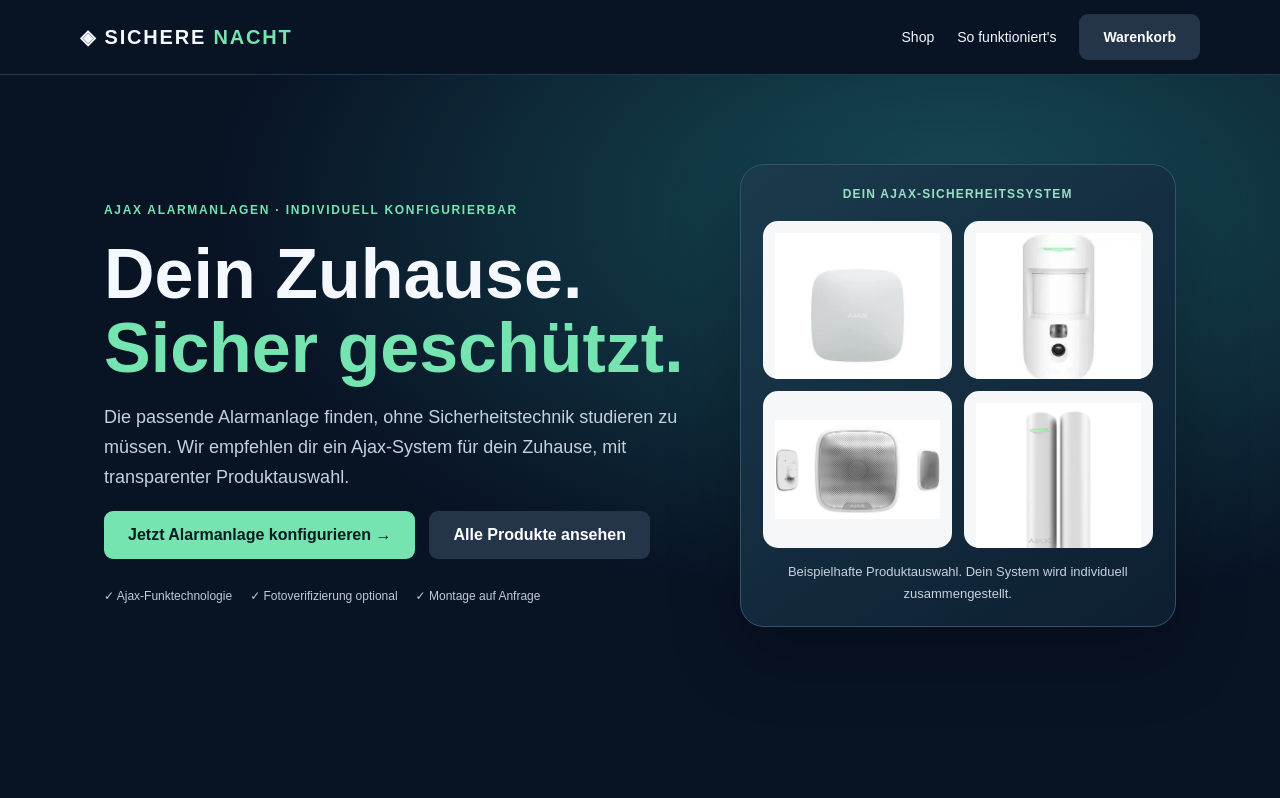
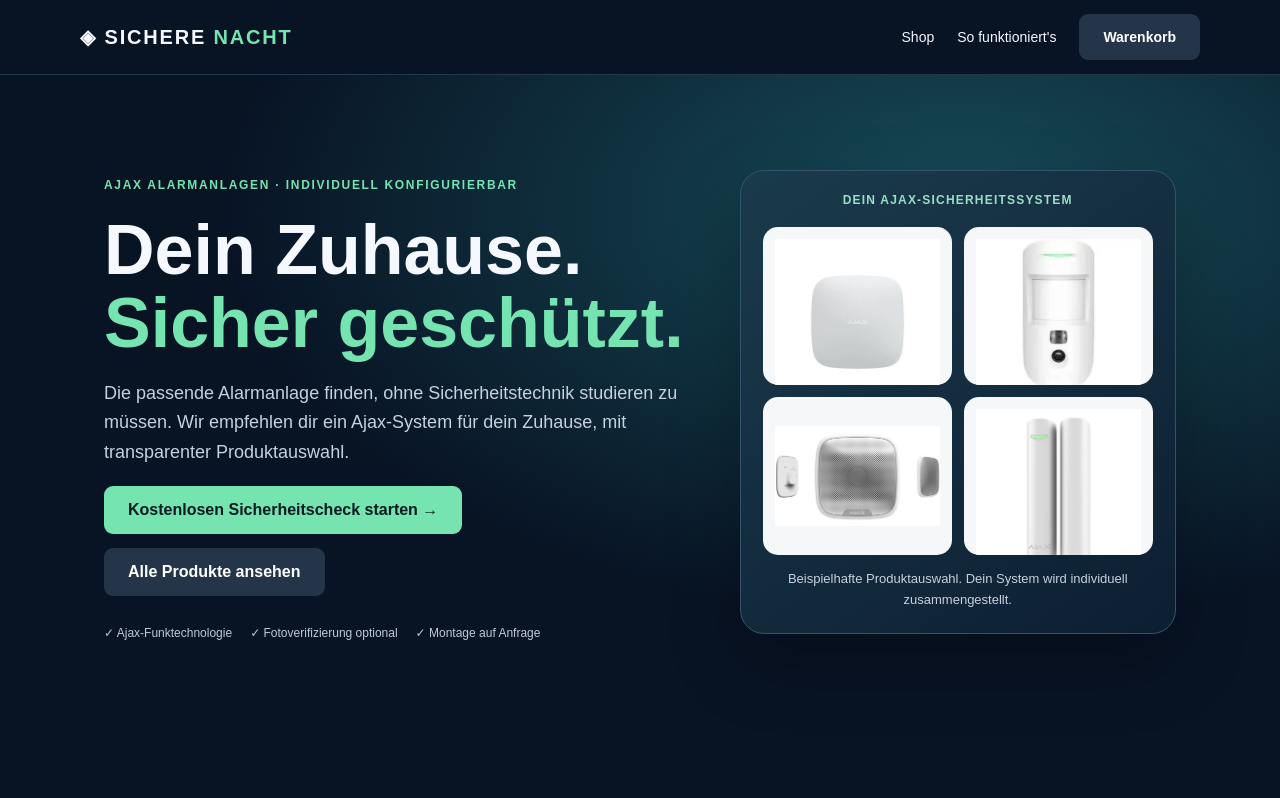
Before and after one commit to StevenHeyn/Sichere-Nacht.de, a Next.js app: page / in a window 1280 px wide. Shown: the top 798 px of the page. Built offline with nearby package versions, Linux system fonts and the light colour scheme.

Commit message:
Link security check from homepage

```diff
--- a/app/page.tsx
+++ b/app/page.tsx
@@ -17,7 +17,7 @@ const faqs=[
 ];
 export default function Home(){
  return <><header className="siteHeader"><nav className="wrap nav" aria-label="Hauptnavigation"><Link href="/" className="brand">◈ SICHERE <span className="accent">NACHT</span></Link><div className="headerLinks"><Link href="/shop">Shop</Link><Link href="#ablauf">So funktioniert's</Link><Link href="/warenkorb" className="button secondary">Warenkorb</Link></div></nav></header>
- <div className="hero heroHome"><div className="wrap heroSplit"><div><p className="eyebrow">AJAX ALARMANLAGEN · INDIVIDUELL KONFIGURIERBAR</p><h1>Dein Zuhause.<br/><span className="accent">Sicher geschützt.</span></h1><p className="heroLead">Die passende Alarmanlage finden, ohne Sicherheitstechnik studieren zu müssen. Wir empfehlen dir ein Ajax-System für dein Zuhause, mit transparenter Produktauswahl.</p><div className="row"><Link href="/konfigurator" className="button">Jetzt Alarmanlage konfigurieren →</Link><Link href="/shop" className="button secondary">Alle Produkte ansehen</Link></div><div className="trustRow"><span>✓ Ajax-Funktechnologie</span><span>✓ Fotoverifizierung optional</span><span>✓ Montage auf Anfrage</span></div></div><div className="heroVisual"><div className="heroVisualLabel">DEIN AJAX-SICHERHEITSSYSTEM</div><div className="heroProducts">{['38245.40.WH1','119282.310.WH1','38178.07.WH1','38099.03.WH1'].map(s=>{const p=catalog.get(s);return p?.image?<div key={s} className="heroProduct"><img src={p.image} alt={p.name} loading="eager"/></div>:null})}</div><p className="note">Beispielhafte Produktauswahl. Dein System wird individuell zusammengestellt.</p></div></div></div>
+ <div className="hero heroHome"><div className="wrap heroSplit"><div><p className="eyebrow">AJAX ALARMANLAGEN · INDIVIDUELL KONFIGURIERBAR</p><h1>Dein Zuhause.<br/><span className="accent">Sicher geschützt.</span></h1><p className="heroLead">Die passende Alarmanlage finden, ohne Sicherheitstechnik studieren zu müssen. Wir empfehlen dir ein Ajax-System für dein Zuhause, mit transparenter Produktauswahl.</p><div className="row"><Link href="/sicherheitscheck" className="button">Kostenlosen Sicherheitscheck starten →</Link><Link href="/shop" className="button secondary">Alle Produkte ansehen</Link></div><div className="trustRow"><span>✓ Ajax-Funktechnologie</span><span>✓ Fotoverifizierung optional</span><span>✓ Montage auf Anfrage</span></div></div><div className="heroVisual"><div className="heroVisualLabel">DEIN AJAX-SICHERHEITSSYSTEM</div><div className="heroProducts">{['38245.40.WH1','119282.310.WH1','38178.07.WH1','38099.03.WH1'].map(s=>{const p=catalog.get(s);return p?.image?<div key={s} className="heroProduct"><img src={p.image} alt={p.name} loading="eager"/></div>:null})}</div><p className="note">Beispielhafte Produktauswahl. Dein System wird individuell zusammengestellt.</p></div></div></div>
  <main><section className="wrap section introSection"><div className="sectionTop"><p className="eyebrow">DER EINFACHSTE START</p><h2>Was möchtest du schützen?</h2><p>Wähle dein Objekt. Wir führen dich durch alle wichtigen Fragen und zeigen eine passende Ausstattung.</p></div><div className="objectGrid"><Link className="objectCard" href="/konfigurator?objekt=wohnung"><span className="objectIcon">▦</span><h3>Wohnung</h3><p>Einfacher Schutz für Eingänge, Fenster und Wohnräume.</p><span className="accent">Wohnung konfigurieren →</span></Link><Link className="objectCard" href="/konfigurator?objekt=haus"><span className="objectIcon">⌂</span><h3>Haus</h3><p>Mehrere Zugänge, Etagen und Außenbereiche im Blick.</p><span className="accent">Haus konfigurieren →</span></Link><Link className="objectCard" href="/konfigurator?objekt=gewerbe"><span className="objectIcon">▤</span><h3>Gewerbe</h3><p>Eine erste Ausstattung als Grundlage für die Beratung.</p><span className="accent">Gewerbe konfigurieren →</span></Link></div></section>
  <section className="section band"><div className="wrap"><div className="sectionTop"><p className="eyebrow">BEISPIELPAKETE</p><h2>Eine gute Basis. Individuell erweiterbar.</h2><p>Diese Beispiele enthalten jeweils eine Ajax StreetSiren zur sichtbaren Abschreckung. Im Konfigurator passt du Mengen und Ausstattung an.</p></div><div className="grid bundleGrid">{bundles.map((b,i)=>{const price=b.items.reduce((sum,[sku,qty])=>sum+(catalog.get(sku)?.priceCents||0)*qty,0);return <article key={b.name} className={'card bundleCard '+(i===1?'featured':'')}><p className="eyebrow">{b.tag}</p><h3>{b.name}</h3><p>{b.desc}</p><div className="bundleImage"><img src="/ajax-images/38178.07.WH1.webp" alt="Ajax StreetSiren im Paket" loading="lazy"/><img src="/ajax-images/119282.310.WH1.webp" alt="Ajax MotionCam im Paket" loading="lazy"/></div><p className="note">Beispiel mit {b.items.reduce((n,[,q])=>n+q,0)} Komponenten</p><div className="bundlePrice">{money(price)}</div><p className="note">Summe der aufgeführten Einzelartikel inkl. 19 % MwSt., zzgl. Versand. Keine verbindliche Paketpreisgarantie.</p><Link href={b.href} className="button">Paket anpassen →</Link></article>})}</div></div></section>
  <section className="wrap section" id="vorteile"><div className="sectionTop"><p className="eyebrow">WAS DIR WIRKLICH ETWAS BRINGT</p><h2>Mehr Schutz. Weniger Rätselraten.</h2></div><div className="grid advantageGrid"><article className="card"><span className="featureIcon">◈</span><h3>Sichtbare Abschreckung</h3><p>Die Ajax StreetSiren ist bei uns standardmäßig vorgesehen. Eine sichtbare Sirene kann potenzielle Eindringlinge abschrecken.</p></article><article className="card"><span className="featureIcon">▣</span><h3>Alarm aufs Smartphone</h3><p>Mit einem passend eingerichteten Ajax-Hub erhältst du Benachrichtigungen über die App.</p></article><article className="card"><span className="featureIcon">◎</span><h3>Fotoverifizierung</h3><p>Passende MotionCam-Melder liefern bei einem Alarm Bilder zur besseren Einordnung der Situation.</p></article><article className="card"><span className="featureIcon">⌂</span><h3>Flexible Installation</h3><p>Selbstmontage oder optionaler Montageservice in Hamburg und Umgebung, nach Prüfung des Einsatzorts.</p></article></div></section>
```
